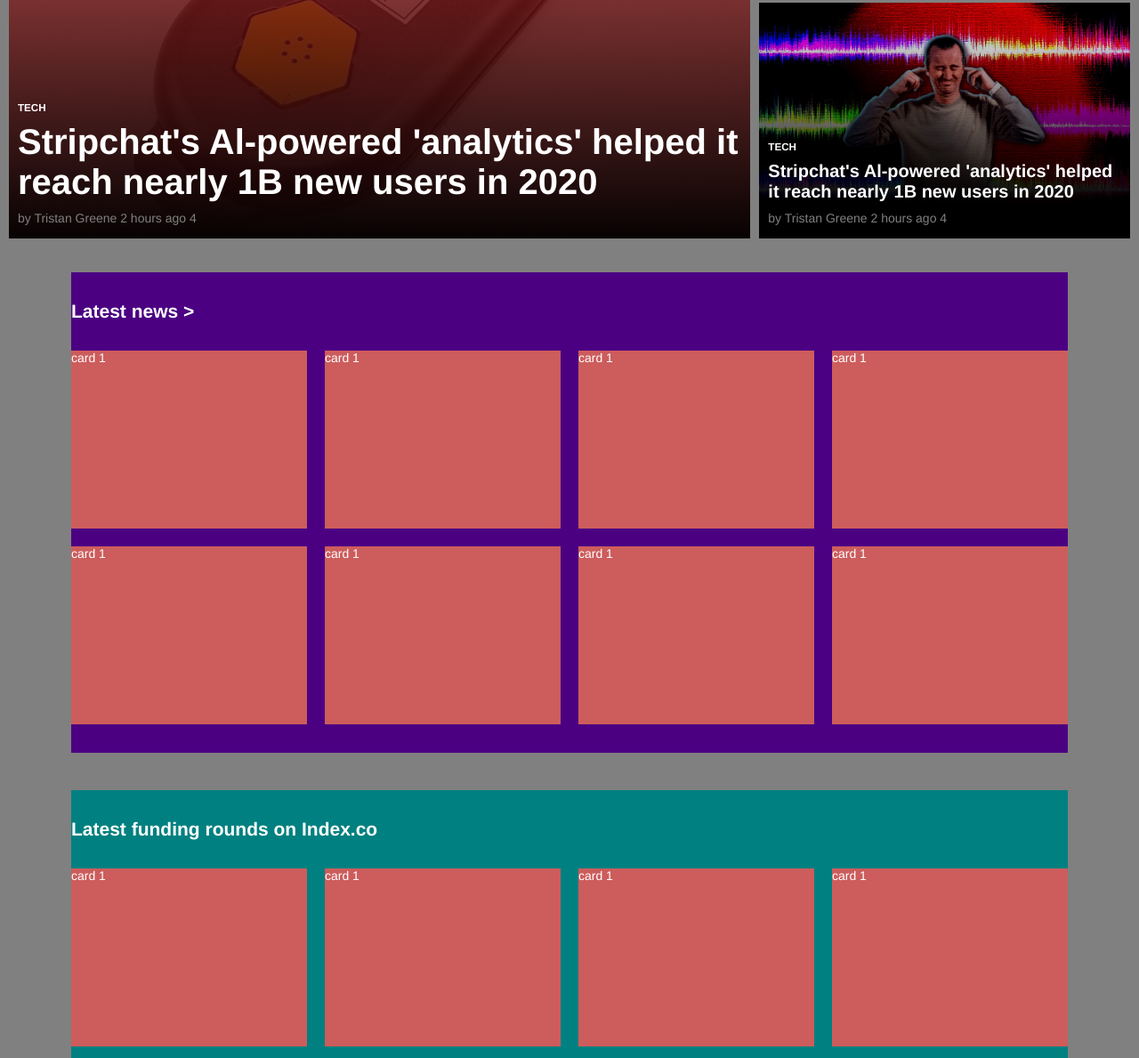
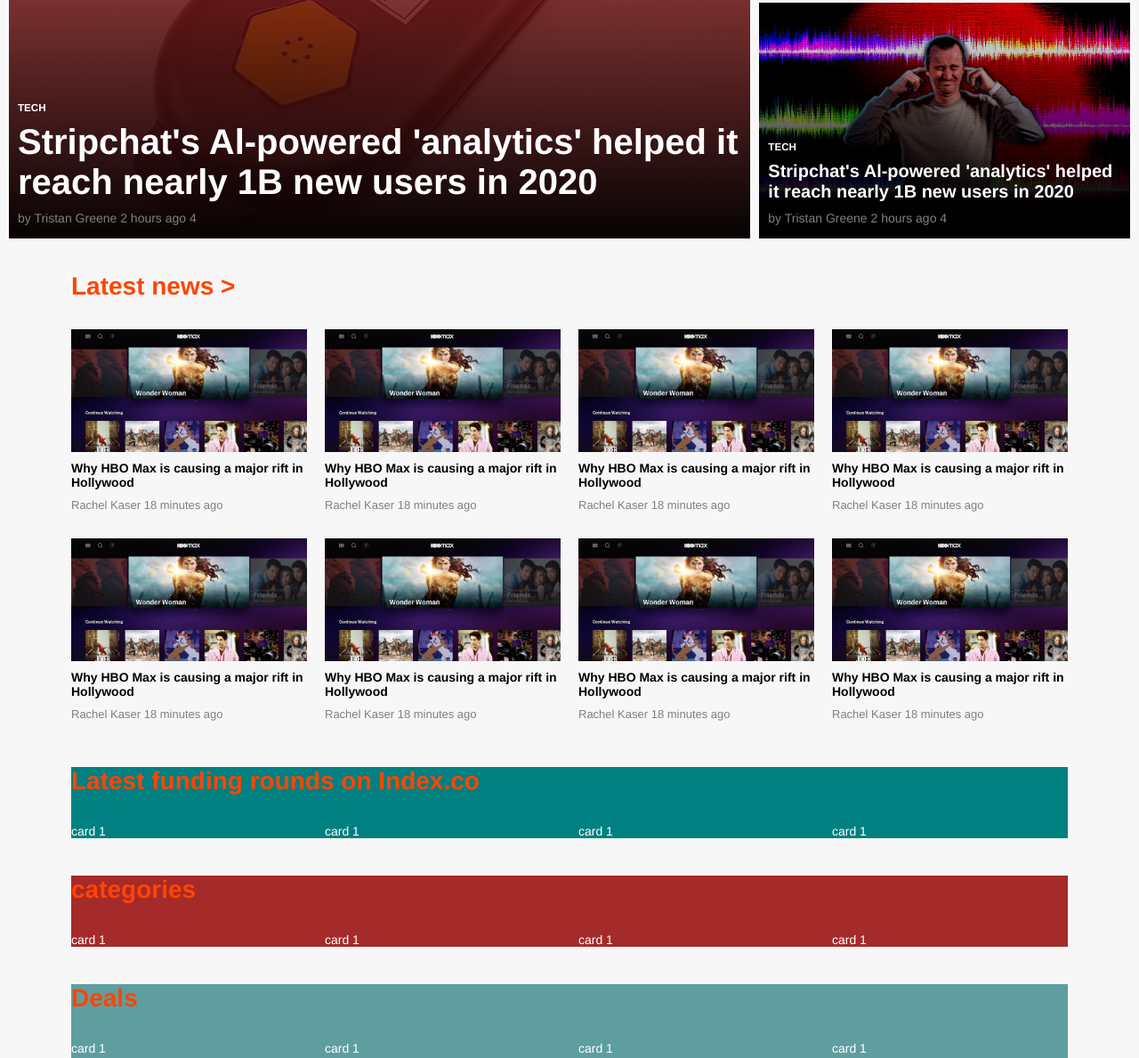
Before and after one commit to lucianomazzuca/design-practice-tnw, a plain HTML site: page index.html in a window 1280 px wide. Shown: the part 362-1551 px from the top of the page at 89% size. Drawn offline with Linux system fonts and the light colour scheme.

Commit message:
Latest news section done

```diff
--- a/css/style.css
+++ b/css/style.css
@@ -8,7 +8,7 @@
 
 body {
   color: white;
-  background-color: gray;
+  background-color: rgba(0, 0, 0, 0.03);
   font-family: ARS Maquette,Helvetica Neue,Arial,sans-serif;
   font-size: 14px;
 }
@@ -212,10 +212,39 @@
 
   ================
 */
+
+.container h2 {
+  font-size: 28px;
+  color: orangered;
+}
+
 .news {
+  color: black;
+}
 
+.card {
+  display: flex;
+  flex-direction: column;
+}
 
-  background-color: indigo;
+.card > * {
+  margin-bottom: 10px;
+}
+
+.card img {
+  width: 100%;
+  height: 150px;
+  flex: 2;
+}
+
+.card h2 {
+  flex: 1;
+}
+
+.card p {
+  flex: 1;
+  font-size: 13px;
+  color: grey;
 }
 
 /* Funding section*/
@@ -237,12 +266,6 @@
 /* Deals section*/
 .deals {
   background-color: cadetblue;
-}
-
-.card {
-  background-color: indianred;
-
-  height: 200px;
 }
 
 
--- a/css/utitlities.css
+++ b/css/utitlities.css
@@ -6,7 +6,6 @@
 
 .container > * {
     margin-bottom: 3em;
-    padding: 2rem 0;
 }
 
 .container h2 {
--- a/index.html
+++ b/index.html
@@ -125,29 +125,46 @@
                 <h2>Latest news ></h2>
                 <div class="auto-grid">
                     <div class="card">
-                        card 1
+                        <img src="images/img-1.jpg" alt="" srcset="">
+                        <h4>Why HBO Max is causing a major rift in Hollywood</h4>
+                        <p>Rachel Kaser 18 minutes ago</p>
                     </div>
                     <div class="card">
-                        card 1
+                        <img src="images/img-1.jpg" alt="" srcset="">
+                        <h4>Why HBO Max is causing a major rift in Hollywood</h4>
+                        <p>Rachel Kaser 18 minutes ago</p>
                     </div>
                     <div class="card">
-                        card 1
+                        <img src="images/img-1.jpg" alt="" srcset="">
+                        <h4>Why HBO Max is causing a major rift in Hollywood</h4>
+                        <p>Rachel Kaser 18 minutes ago</p>
                     </div>
                     <div class="card">
-                        card 1
+                        <img src="images/img-1.jpg" alt="" srcset="">
+                        <h4>Why HBO Max is causing a major rift in Hollywood</h4>
+                        <p>Rachel Kaser 18 minutes ago</p>
                     </div>
                     <div class="card">
-                        card 1
+                        <img src="images/img-1.jpg" alt="" srcset="">
+                        <h4>Why HBO Max is causing a major rift in Hollywood</h4>
+                        <p>Rachel Kaser 18 minutes ago</p>
                     </div>
                     <div class="card">
-                        card 1
+                        <img src="images/img-1.jpg" alt="" srcset="">
+                        <h4>Why HBO Max is causing a major rift in Hollywood</h4>
+                        <p>Rachel Kaser 18 minutes ago</p>
                     </div>
                     <div class="card">
-                        card 1
+                        <img src="images/img-1.jpg" alt="" srcset="">
+                        <h4>Why HBO Max is causing a major rift in Hollywood</h4>
+                        <p>Rachel Kaser 18 minutes ago</p>
                     </div>
                     <div class="card">
-                        card 1
+                        <img src="images/img-1.jpg" alt="" srcset="">
+                        <h4>Why HBO Max is causing a major rift in Hollywood</h4>
+                        <p>Rachel Kaser 18 minutes ago</p>
                     </div>
+
                 </div>
             </section>
 
```
Also changed, not shown: images/img-1.jpg (added).
